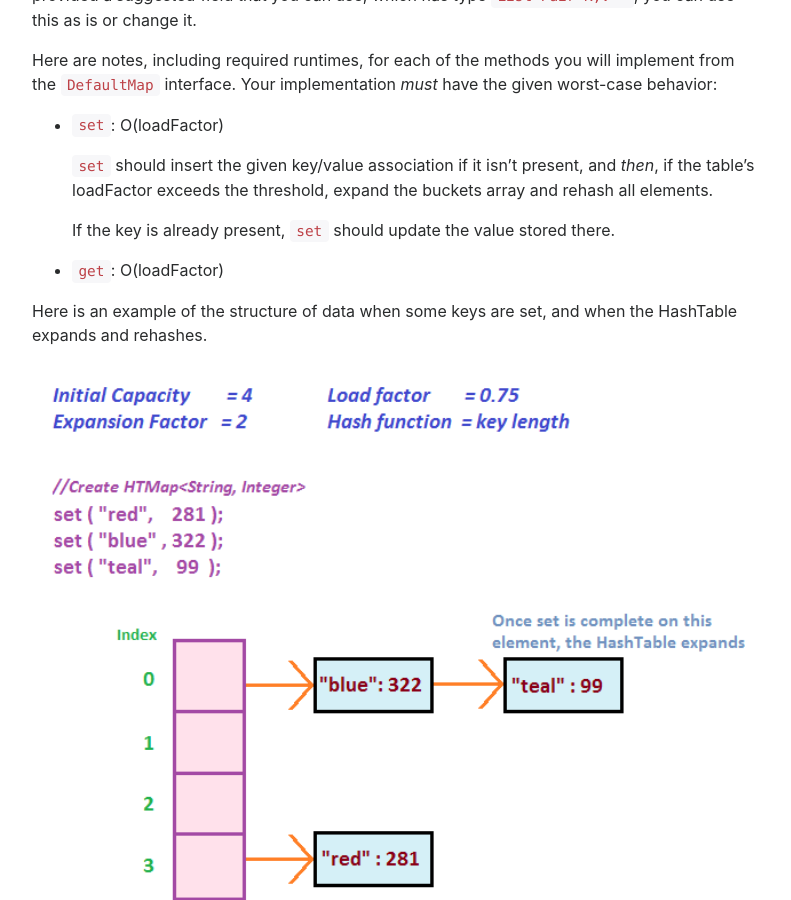
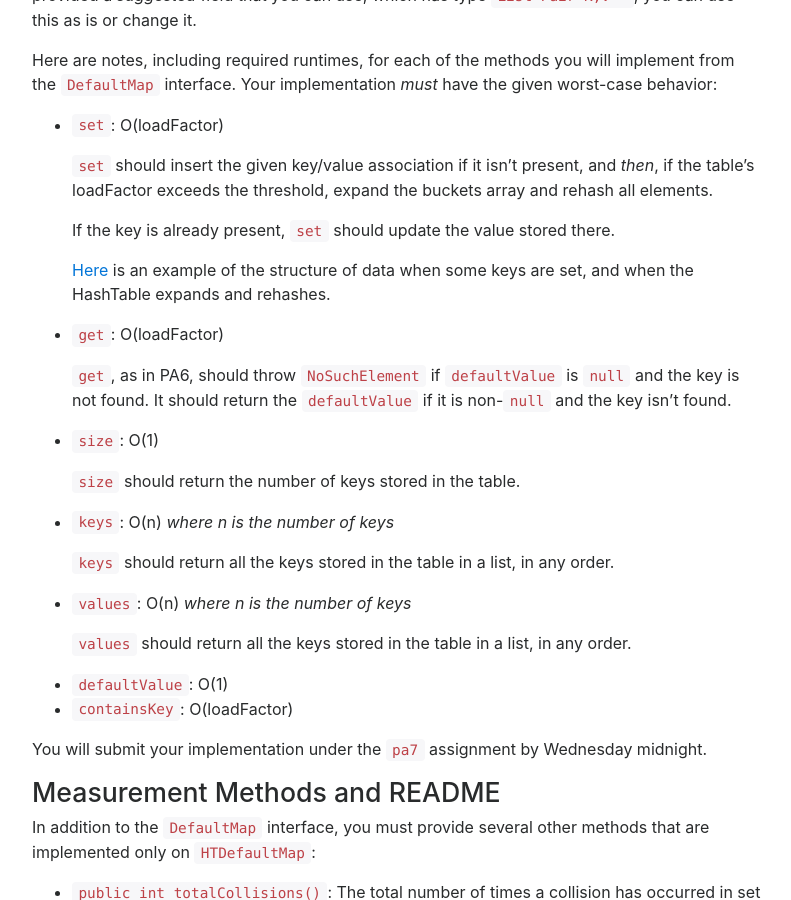
Before and after one commit to ucsd-cse12-w17/ucsd-cse12-w17.github.io, a Jekyll site: the page built from pa7-draft/index.md, in a window 1280 px wide and 900 px high, scrolled down 1241 px. Shown: the whole window, without its empty margins (243-1034 px from the left). Built offline with Jekyll 4.4.1, drawn with Linux system fonts in a browser that asks for light colours; nearby versions of some CDN libraries.

Commit message:
formatting

```diff
--- a/pa7-draft/index.md
+++ b/pa7-draft/index.md
@@ -69,11 +69,11 @@ the given worst-case behavior:
   array and rehash all elements.
 
   If the key is already present, `set` should update the value stored there.
+
+
+  [Here](./pa7 diagram.png) is an example of the structure of data when some keys are set, and when the HashTable expands and rehashes.
+
 - `get`: O(loadFactor)
-
-Here is an example of the structure of data when some keys are set, and when the HashTable expands and rehashes.
-
-<img width="100%" src="./pa7 diagram.png">
 
 
   `get`, as in PA6, should throw `NoSuchElement` if `defaultValue` is `null`
```
